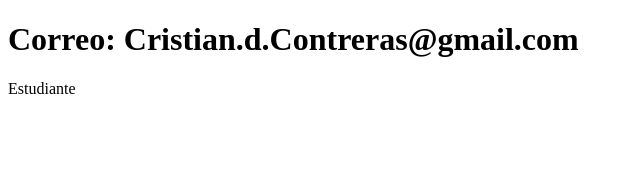
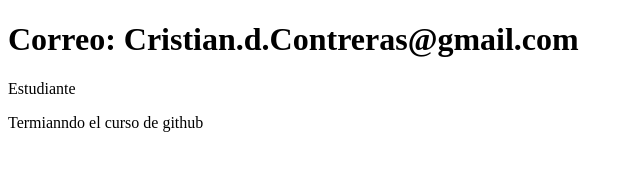
Before and after one commit to CristContreras/Sistema-de-registro-ejemplo-, a plain HTML site: page contacto.html in a window 1280 px wide. Shown: the whole page, without its empty margins (0-640 px from the left). Drawn offline with Linux system fonts and the light colour scheme.

Commit message:
Agrega otra linea a contacto

```diff
--- a/contacto.html
+++ b/contacto.html
@@ -8,5 +8,6 @@
 <body>
     <h1>Correo: Cristian.d.Contreras@gmail.com</h1>
     <p>Estudiante</p>
+    <p>Termianndo el curso de github</p>
 </body>
 </html>
```
